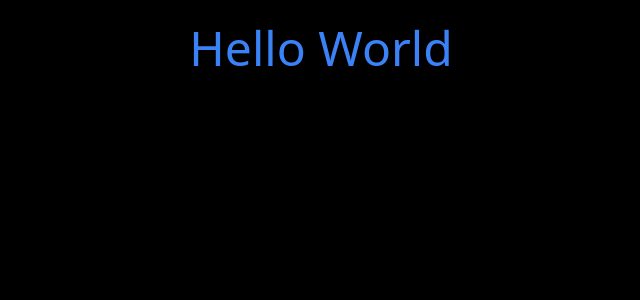
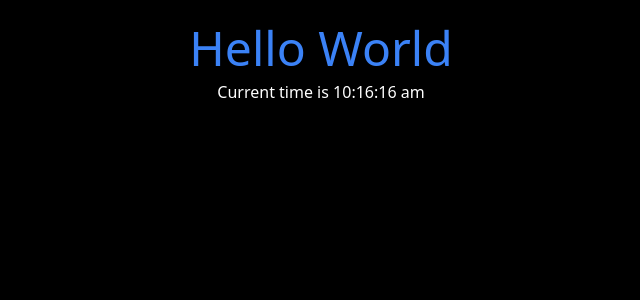
Before and after one commit to bogas04/react-ts-tailwind-vite, a React (Vite) app: page / in a window 1280 px wide. Shown: the top 300 px of the page, without its empty margins (319-959 px from the left). Built offline with nearby package versions, Linux system fonts and the light colour scheme.

Commit message:
chore: time

```diff
--- a/src/App.tsx
+++ b/src/App.tsx
@@ -1,7 +1,19 @@
+import { useEffect, useState } from "react";
+
 export function App() {
+  const [time, setTime] = useState(Date.now());
+
+  useEffect(() => {
+    const timer = setInterval(() => setTime(Date.now()), 1000);
+    return () => {
+      clearInterval(timer);
+    };
+  }, []);
+
   return (
     <main className="flex flex-col flex-1 py-6 bg-black items-center text-white h-full gap-2">
       <h1 className="text-blue-500 text-5xl">Hello World</h1>
+      <p>Current time is {new Date(time).toLocaleTimeString("en-in")}</p>
     </main>
   );
 }
```
